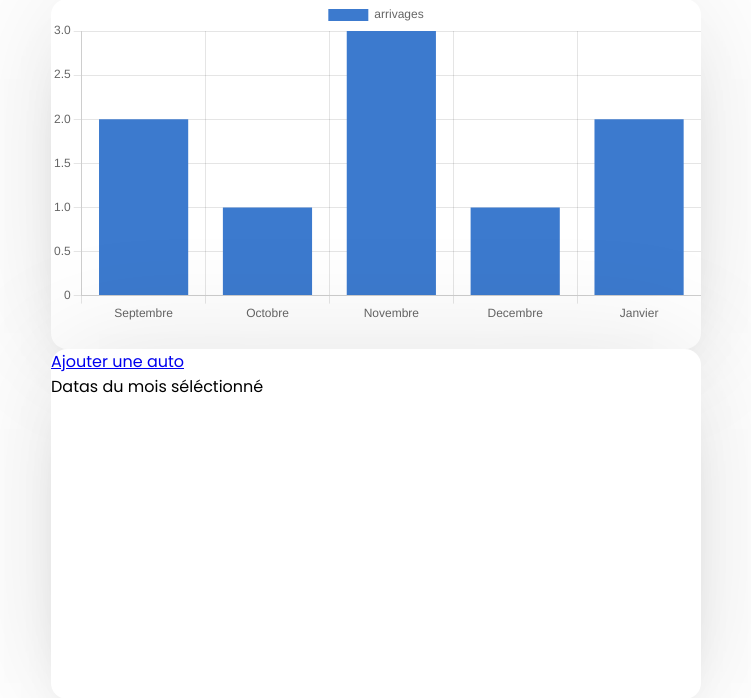
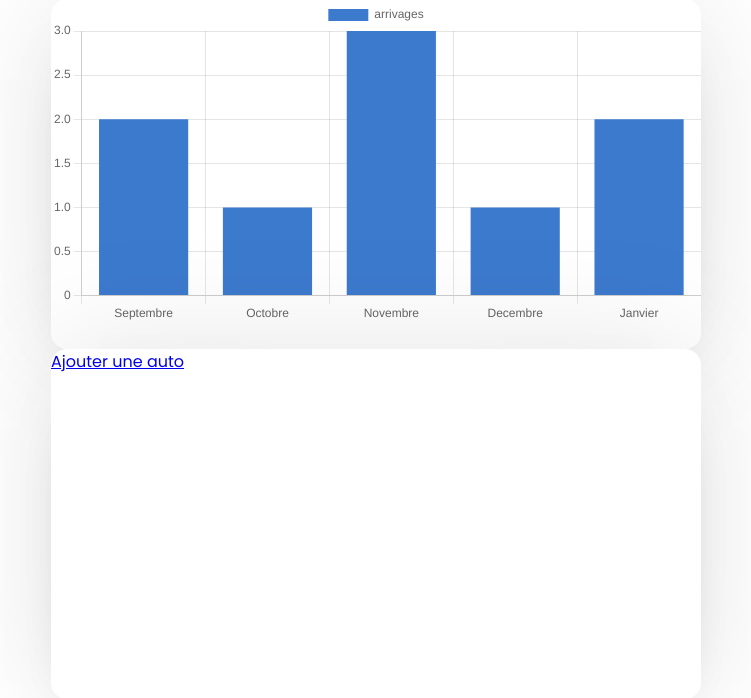
Before and after one commit to AlexisBre/ArrivagesAuto, a PHP site: page /graph.php in a window 1280 px wide. Shown: the part 130-828 px from the top of the page, without its empty margins (264-1015 px from the left). Run offline with PHP 8.4, Linux system fonts and the light colour scheme; a user stored in the database is signed in; data comes from the database, SQL or seed files in the repository.

Commit message:
Add files via upload

```diff
--- a/autobonplan/graph.php
+++ b/autobonplan/graph.php
@@ -45,8 +45,6 @@
         echo '<a href="addcar.php" class="logout">Ajouter une auto</a>';
       };
       ?>
-      <br>
-      Datas du mois séléctionné
     </div>
   </div>
 
```
